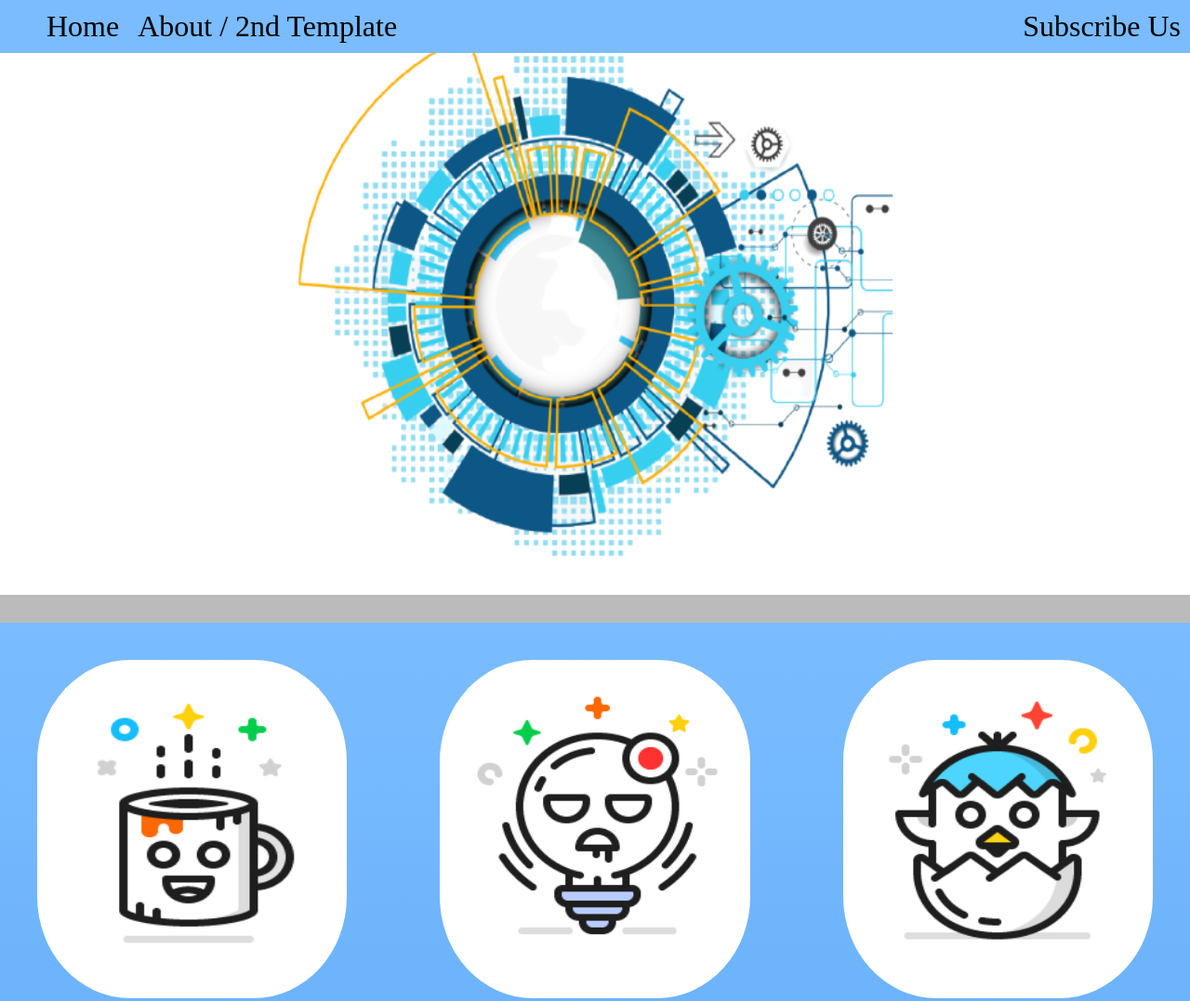
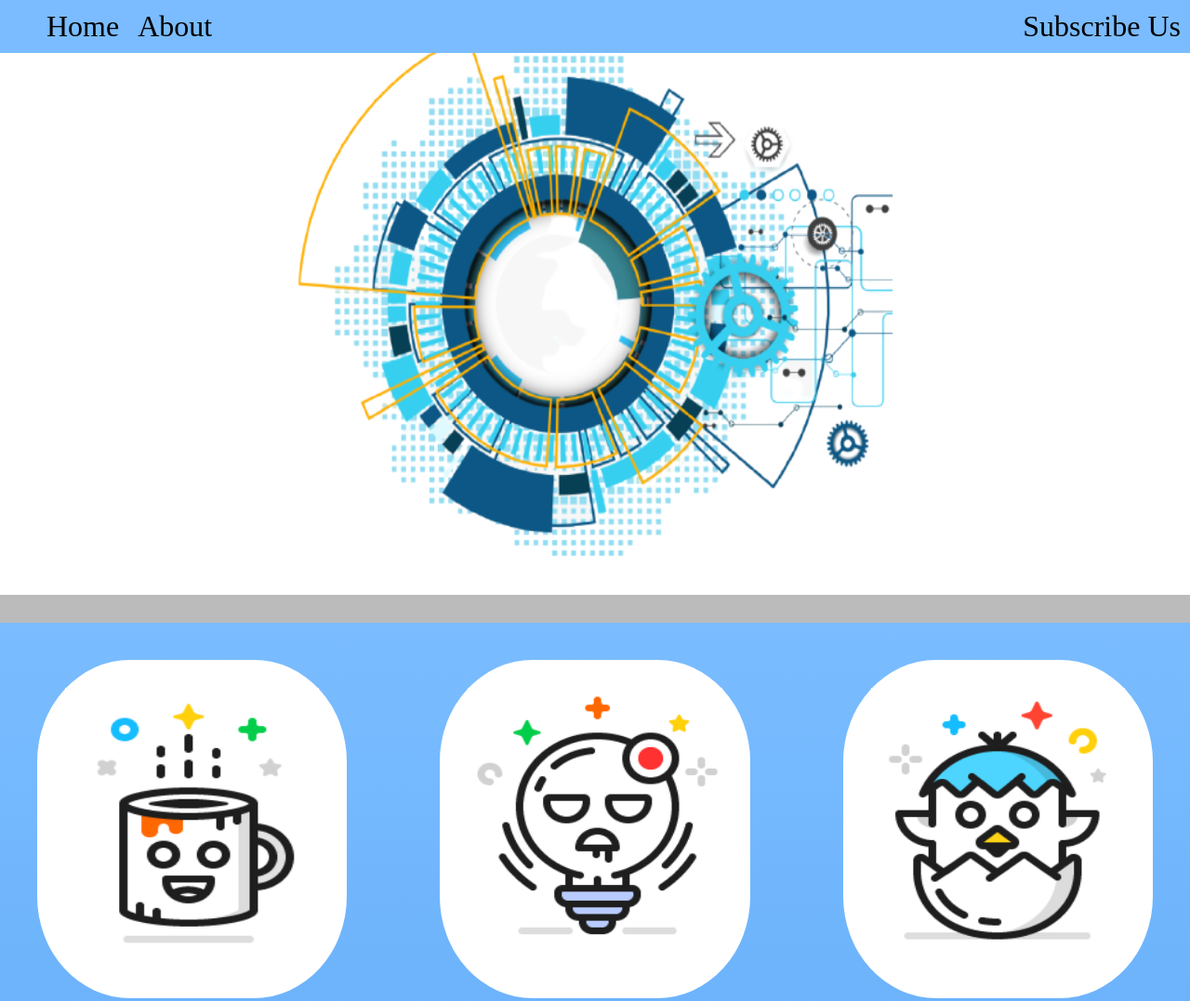
Before and after one commit to 1n1t6Sh3ll/hacknologist.github.io, a plain HTML site: page new/index.html in a window 1280 px wide. Shown: the top 1077 px of the page at 93% size. Drawn offline with Linux system fonts and the light colour scheme.

Commit message:
Update index.html

```diff
--- a/new/index.html
+++ b/new/index.html
@@ -9,7 +9,7 @@
 		<ul class="main-nav">
         	<!-- NAVIGATION BAR-->
 			<li><a href="https://www.dakshkhuranablog.ml/"> Home  </a></li>
-			<li><a href="https://www.dakshkhuranablog.ml/new/index.html"> About / 2nd Template </a></li>
+			<li><a href="https://www.dakshkhuranablog.ml/new/index.html"> About </a></li>
 			<li class="push"><a href="https://Subscribe.dakshkhuranablog.ml/index">Subscribe Us </a></li>
 		</ul>
 	</nav>
```
